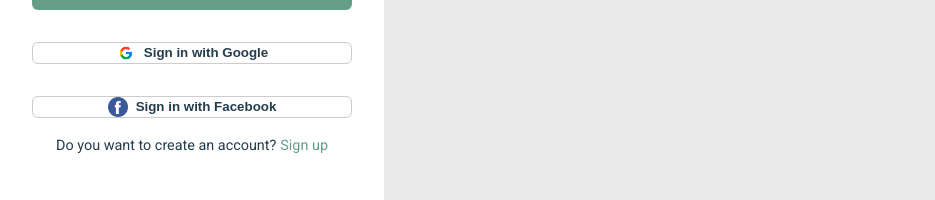
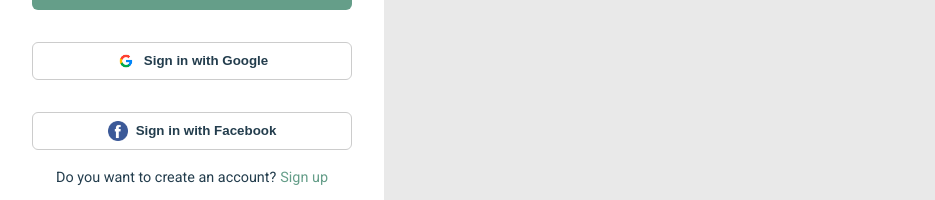
Before and after one commit to medenijazbec/geotagger-frontend, a React (Vite) app: page /signin in a window 1280 px wide. Shown: the part 516-716 px from the top of the page, without its empty margins (0-935 px from the left). Built offline with nearby package versions, Linux system fonts and the light colour scheme; the HTML template or start-up script is replaced by a standard one.

Commit message:
changed style of sign in fb / gugl btns

```diff
--- a/src/components/singInPage/signIn.module.css
+++ b/src/components/singInPage/signIn.module.css
@@ -164,7 +164,11 @@ input:focus {
   width: 100%;
   margin: 1rem 0;
 }
-
+.btn.social {
+  padding-top: 0.5rem;
+  padding-bottom: 0.5rem;
+  font-size: 1.rem;
+}
 /* SOCIAL BUTTON ICON */
 .social__icon {
   width: 20px;
```
